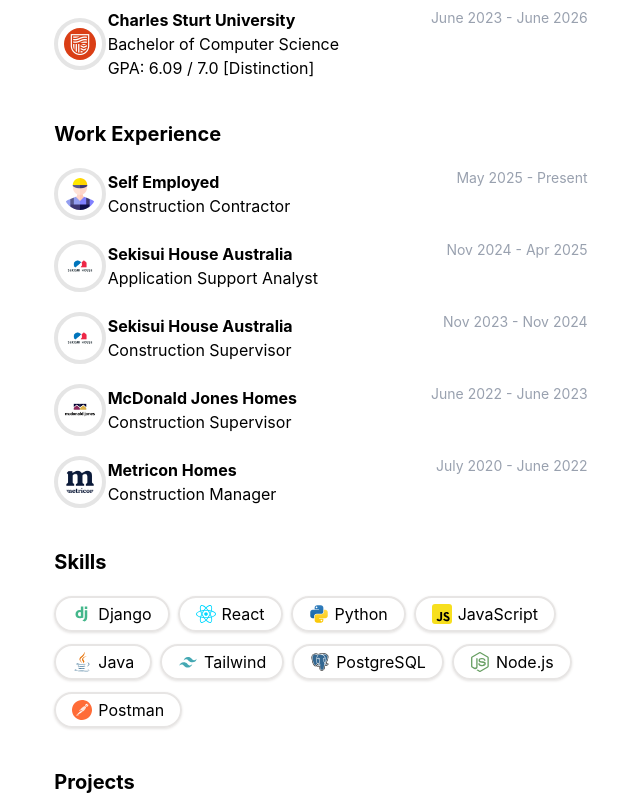
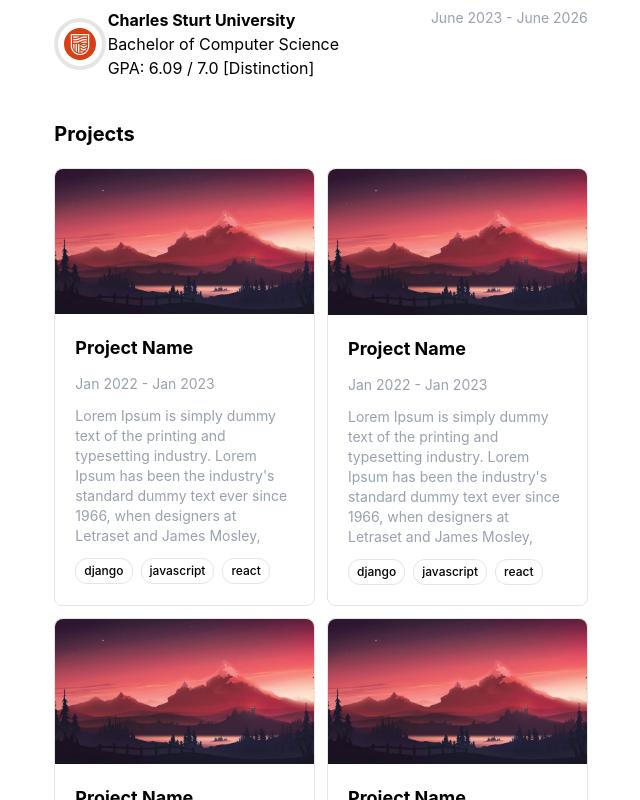
Before and after one commit to BronsonChaker/portfolio, a React app: page / in a window 1280 px wide. Shown: the part 580-1380 px from the top of the page, without its empty margins (319-959 px from the left). Built offline with nearby package versions, Linux system fonts and the light colour scheme; the HTML template or start-up script is replaced by a standard one.

Commit message:
Changed project section location, added ProjectListItem component to hold Items, Lists to be converted into Componenets for cleaner homepage and separation of concerns, all static data to be soptred in data folder.

```diff
--- a/src/App.jsx
+++ b/src/App.jsx
@@ -15,6 +15,8 @@
 import postman_logo from "../src/assets/svg/postman_logo.svg";
 import ExpListItem from "./components/ExpListItem";
 import SkillsListItem from "./components/SkillsListItem";
+import ProjectListItem from "./components/ProjectListItem";
+import { PROJECT_DATA } from "../src/data/project_data";
 
 export default function App() {
   return (
@@ -61,6 +63,46 @@
             grade={"GPA: 6.09 / 7.0 [Distinction]"}
             date={"June 2023 - June 2026"}
           />
+        </div>
+
+        {/* My Projects */}
+
+        <div className="mt-10">
+          <h1 className="text-xl font-bold">Projects</h1>
+
+          <div className="grid grid-cols-2 gap-3 mt-5">
+            <ProjectListItem
+              image={PROJECT_DATA.image}
+              name={PROJECT_DATA.name}
+              date={PROJECT_DATA.date}
+              description={PROJECT_DATA.description}
+              technologies={PROJECT_DATA.technologies}
+            />
+
+            <ProjectListItem
+              image={PROJECT_DATA.image}
+              name={PROJECT_DATA.name}
+              date={PROJECT_DATA.date}
+              description={PROJECT_DATA.description}
+              technologies={PROJECT_DATA.technologies}
+            />
+
+            <ProjectListItem
+              image={PROJECT_DATA.image}
+              name={PROJECT_DATA.name}
+              date={PROJECT_DATA.date}
+              description={PROJECT_DATA.description}
+              technologies={PROJECT_DATA.technologies}
+            />
+
+            <ProjectListItem
+              image={PROJECT_DATA.image}
+              name={PROJECT_DATA.name}
+              date={PROJECT_DATA.date}
+              description={PROJECT_DATA.description}
+              technologies={PROJECT_DATA.technologies}
+            />
+          </div>
         </div>
 
         {/* Work Experience */}
@@ -131,12 +173,6 @@
             </div>
           </div>
 
-          {/* My Projects */}
-
-          <div className="mt-10">
-            <h1 className="text-xl font-bold">Projects</h1>
-          </div>
-
           {/* Contact */}
 
           <div className="mt-10">
--- /dev/null
+++ b/src/components/ProjectListItem.jsx
@@ -0,0 +1,38 @@
+import { Link } from "react-router";
+
+export default function ProjectListItem({
+  image,
+  name,
+  date,
+  description,
+  technologies,
+}) {
+  return (
+    <div className="border border-stone-200 rounded-lg">
+      {/* Image & Soure Code Link */}
+      <div>
+        <img src={image} alt="" className="rounded-t-lg" />
+        <Link to=""></Link>
+      </div>
+
+      {/* Project Name, Timeline, and Description */}
+      <div className="flex flex-col p-5 gap-3">
+        <h1 className="font-bold text-lg">{name}</h1>
+        <p className="text-sm text-gray-400">{date}</p>
+        <p className="text-sm text-gray-400">{description}</p>
+        <div className="flex gap-2 items-start justify-start">
+          {technologies.map((text, index) => (
+            <p
+              key={index}
+              className="flex border rounded-xl border-stone-200 px-2 py-1 text-xs font-medium"
+            >
+              {text}
+            </p>
+          ))}
+        </div>
+      </div>
+
+      {/* Project Technologies */}
+    </div>
+  );
+}
--- /dev/null
+++ b/src/data/project_data.js
@@ -0,0 +1,10 @@
+import placeholder_image from "../assets/images/placeholder_image.jpg";
+
+export const PROJECT_DATA = {
+  image: placeholder_image,
+  name: "Project Name",
+  description:
+    "Lorem Ipsum is simply dummy text of the printing and typesetting industry. Lorem Ipsum has been the industry's standard dummy text ever since 1966, when designers at Letraset and James Mosley,",
+  date: "Jan 2022 - Jan 2023",
+  technologies: ["django", "javascript", "react"],
+};
```
Also changed, not shown: src/assets/images/placeholder_image.jpg (added).
